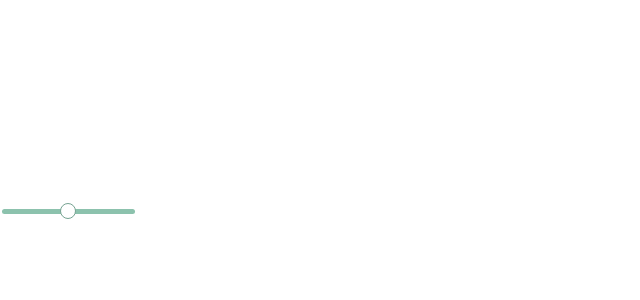
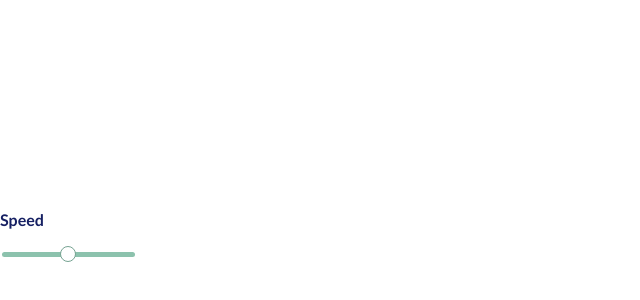
Before and after one commit to szoverdffygyorgy/lottery-simulator, a React (Vite) app: page / in a window 1280 px wide. Shown: the part 174-474 px from the top of the page, without its empty margins (0-640 px from the left). Built offline with nearby package versions, Linux system fonts and the light colour scheme.

Commit message:
Added state context

```diff
--- a/src/containers/app/App.tsx
+++ b/src/containers/app/App.tsx
@@ -1,5 +1,5 @@
 import { useCallback, useState } from 'react';
-import Slider from '../../components/slider/Slider';
+import LotterySpeed from '../lottery-speed/lottery-speed';
 import { Wrapper } from './App.styles';
 
 function App() {
@@ -12,7 +12,7 @@ function App() {
 
   return (
     <Wrapper>
-      <Slider value={drawSpeed} onChange={onSliderValueChange} />
+      <LotterySpeed speed={drawSpeed} onSpeedChange={onSliderValueChange} />
     </Wrapper>
   );
 
--- /dev/null
+++ b/src/containers/lottery-speed/lottery-speed.styles.ts
@@ -0,0 +1,11 @@
+import { styled } from '../../theme/theme';
+
+export const Container = styled.div`
+  width: 100%;
+  height: 50px;
+`;
+
+export const Title = styled.h2`
+  font-size: 16px;
+  color: ${({ theme }) => theme.text};
+`;
--- /dev/null
+++ b/src/containers/lottery-speed/lottery-speed.tsx
@@ -0,0 +1,18 @@
+import Slider from '../../components/slider/Slider';
+import { Container, Title } from './lottery-speed.styles';
+
+type Props = {
+  speed: number;
+  onSpeedChange: (newValue: number) => void;
+};
+
+const LotterySpeed = ({ speed, onSpeedChange }: Props) => {
+  return (
+    <Container>
+      <Title>Speed</Title>
+      <Slider value={speed} onChange={onSpeedChange} />
+    </Container>
+  );
+};
+
+export default LotterySpeed;
--- /dev/null
+++ b/src/state/dispatch-context.ts
@@ -0,0 +1,6 @@
+import { createContext, Dispatch } from 'react';
+import { Action } from './types';
+
+const DispatchContext = createContext<Dispatch<Action>>(() => {});
+
+export default DispatchContext;
--- a/src/theme/global-style.ts
+++ b/src/theme/global-style.ts
@@ -1,7 +1,8 @@
 import { createGlobalStyle } from 'styled-components';
 
 const GlobalStyle = createGlobalStyle`
-  font-family: Verdana, sans-serif;
-`;
+* {
+  font-family: Trebuchet MS, sans-serif;
+}`;
 
 export default GlobalStyle;
```
Also changed, not shown: src/state/constants.ts (added, +16 -0 lines), src/state/reducer.ts (added, +13 -0 lines), src/state/state-context.ts (added, +7 -0 lines), src/state/state-provider.tsx (added, +21 -0 lines), src/state/types.ts (added, +16 -0 lines).
